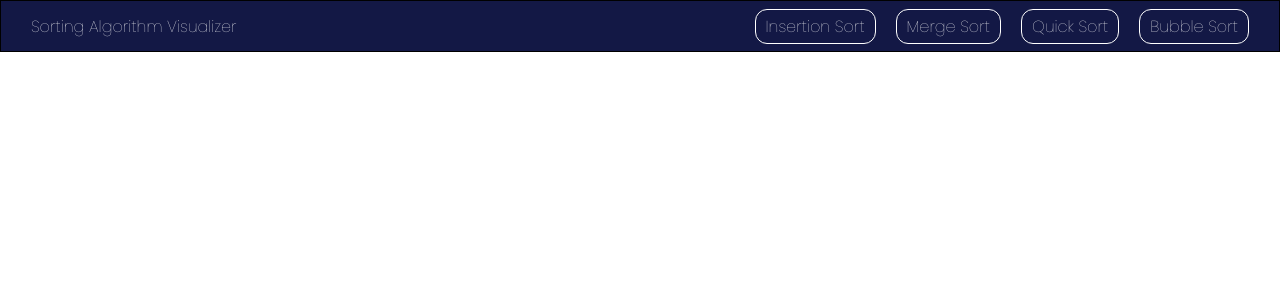
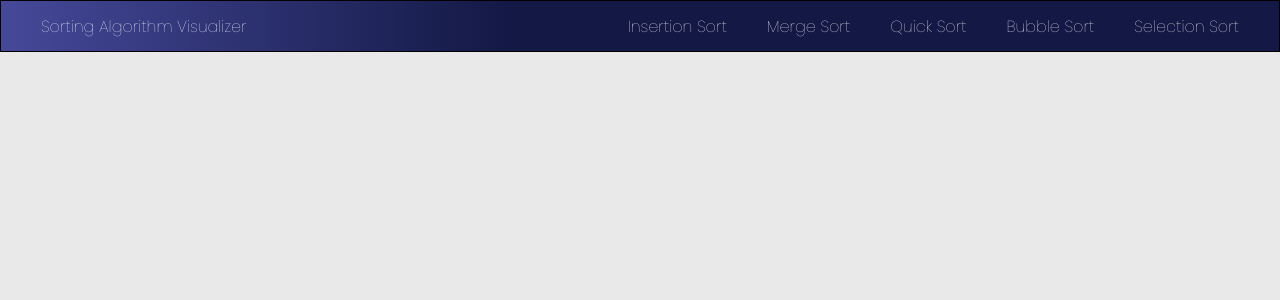
Before and after one commit to blin007/sorting-algorithm-visualizer, a React (Create React App) app: page / in a window 1280 px wide. Shown: the top 300 px of the page. Built offline with nearby package versions, Linux system fonts and the light colour scheme.

Commit message:
9/1 header styling

```diff
--- a/src/App.js
+++ b/src/App.js
@@ -1,14 +1,15 @@
-import './App.css';
+import './styles/App.css';
 import {BrowserRouter as Router, Routes, Route} from 'react-router-dom';
 import Header from './components/Header';
 import Home from './pages/Home/Home';
+import headerVariants from './animations/headerVariants';
 
 function App() {
   return (
     <Router>
       <div className="App">
         <Routes>
-          <Route path="/" element={[<Header />, <Home />]}/>
+          <Route path="/" element={[<Header linkVariants={headerVariants}/>, <Home />]}/>
         </Routes>
       </div>
     </Router>
--- /dev/null
+++ b/src/animations/headerVariants.js
@@ -0,0 +1,12 @@
+const headerVariants = {
+    hover: {
+        scale: 1.2,
+        boxShadow: "0 0 20px 0px rgb(52, 103, 235)",
+        textShadow: "0 0 rgb(19, 31, 66)"
+    },
+    tap: {
+        scale: .9,
+    },
+}
+
+export default headerVariants;
--- a/src/components/Header.js
+++ b/src/components/Header.js
@@ -1,35 +1,83 @@
 import React from 'react'
 import { Link } from 'react-router-dom';
 import '../styles/Header.css'
+import { motion } from 'framer-motion'
 
-const Header = () => {
+const Header = ({ linkVariants }) => {
   return (
     <div className="header">
         <Link to="/" className="header_link">
-            <span className="header_title">
-                Sorting Algorithm Visualizer
-            </span>
+            <div className="header_title">
+                <motion.span
+                    className="header_titleName"
+                    variants={linkVariants}
+                    whileHover={linkVariants.hover}
+                    whileTap={linkVariants.tap}
+                >
+                    Sorting Algorithm Visualizer
+                </motion.span>
+            </div>
         </Link>
 
         <div className="header_nav">
             <Link to="/insertion" className="header_link">
                 <div className="sort_option">
-                    <span className="sort_name">Insertion Sort</span>
+                    <motion.span
+                        className="sort_name"
+                        variants={linkVariants}
+                        whileHover={linkVariants.hover}
+                        whileTap={linkVariants.tap}
+                    >
+                        Insertion Sort
+                    </motion.span>
                 </div>
             </Link>
             <Link to="/merge" className="header_link">
                 <div className="sort_option">
-                    <span className="sort_name">Merge Sort</span>
+                    <motion.span
+                        className="sort_name"
+                        variants={linkVariants}
+                        whileHover={linkVariants.hover}
+                        whileTap={linkVariants.tap}
+                    >
+                        Merge Sort
+                    </motion.span>
                 </div>
             </Link>
             <Link to="/quick" className="header_link">
                 <div className="sort_option">
-                    <span className="sort_name">Quick Sort</span>
+                    <motion.span
+                        className="sort_name"
+                        variants={linkVariants}
+                        whileHover={linkVariants.hover}
+                        whileTap={linkVariants.tap}
+                    >
+                        Quick Sort
+                    </motion.span>
                 </div>
             </Link>
             <Link to="/bubble" className="header_link">
                 <div className="sort_option">
-                    <span className="sort_name">Bubble Sort</span>
+                    <motion.span
+                        className="sort_name"
+                        variants={linkVariants}
+                        whileHover={linkVariants.hover}
+                        whileTap={linkVariants.tap}
+                    >
+                        Bubble Sort
+                    </motion.span>
+                </div>
+            </Link>
+            <Link to="/selection" className="header_link">
+                <div className="sort_option">
+                    <motion.span
+                        className="sort_name"
+                        variants={linkVariants}
+                        whileHover={linkVariants.hover}
+                        whileTap={linkVariants.tap}
+                    >
+                        Selection Sort
+                    </motion.span>
                 </div>
             </Link>
         </div>
--- a/src/index.js
+++ b/src/index.js
@@ -1,6 +1,6 @@
 import React from 'react';
 import ReactDOM from 'react-dom/client';
-import './index.css';
+import './styles/index.css';
 import App from './App';
 import reportWebVitals from './reportWebVitals';
 
--- a/src/styles/Header.css
+++ b/src/styles/Header.css
@@ -6,7 +6,8 @@
     top: 0;
     height: 50px;
     z-index: 1;
-    background-color: rgb(19, 24, 69);
+    background: linear-gradient(to right, rgb(69, 73, 153), rgb(19, 24, 69) 40%);
+    /* background-color: rgb(19, 24, 69); */
 }
 
 .header_link {
@@ -14,9 +15,15 @@
 }
 
 .header_title {
+    display: flex;
+    color: white;
+    margin-left: 10px;
+    margin-right: 10px;
+}
+
+.header_titleName {
     margin-left: 20px;
     width: 100%;
-    color: white;
     border-radius: 12px;
     padding: 4px 10px 4px 10px;
     /* border: 1px solid white; */
@@ -39,5 +46,5 @@
 .sort_name {
     border-radius: 12px;
     padding: 4px 10px 4px 10px;
-    border: 1px solid white;
+    /* border: 1px solid white; */
 }
--- a/src/index.css
+++ b/src/styles/index.css
@@ -1,5 +1,6 @@
 body {
   margin: 0;
+  background-color: rgb(233, 233, 233);
   /* font-family: -apple-system, BlinkMacSystemFont, 'Segoe UI', 'Roboto', 'Oxygen',
     'Ubuntu', 'Cantarell', 'Fira Sans', 'Droid Sans', 'Helvetica Neue',
     sans-serif; */
```
Also changed, not shown: src/components/RandomizedBars.js (added, +18 -0 lines), src/styles/App.css (renamed from src/App.css).
